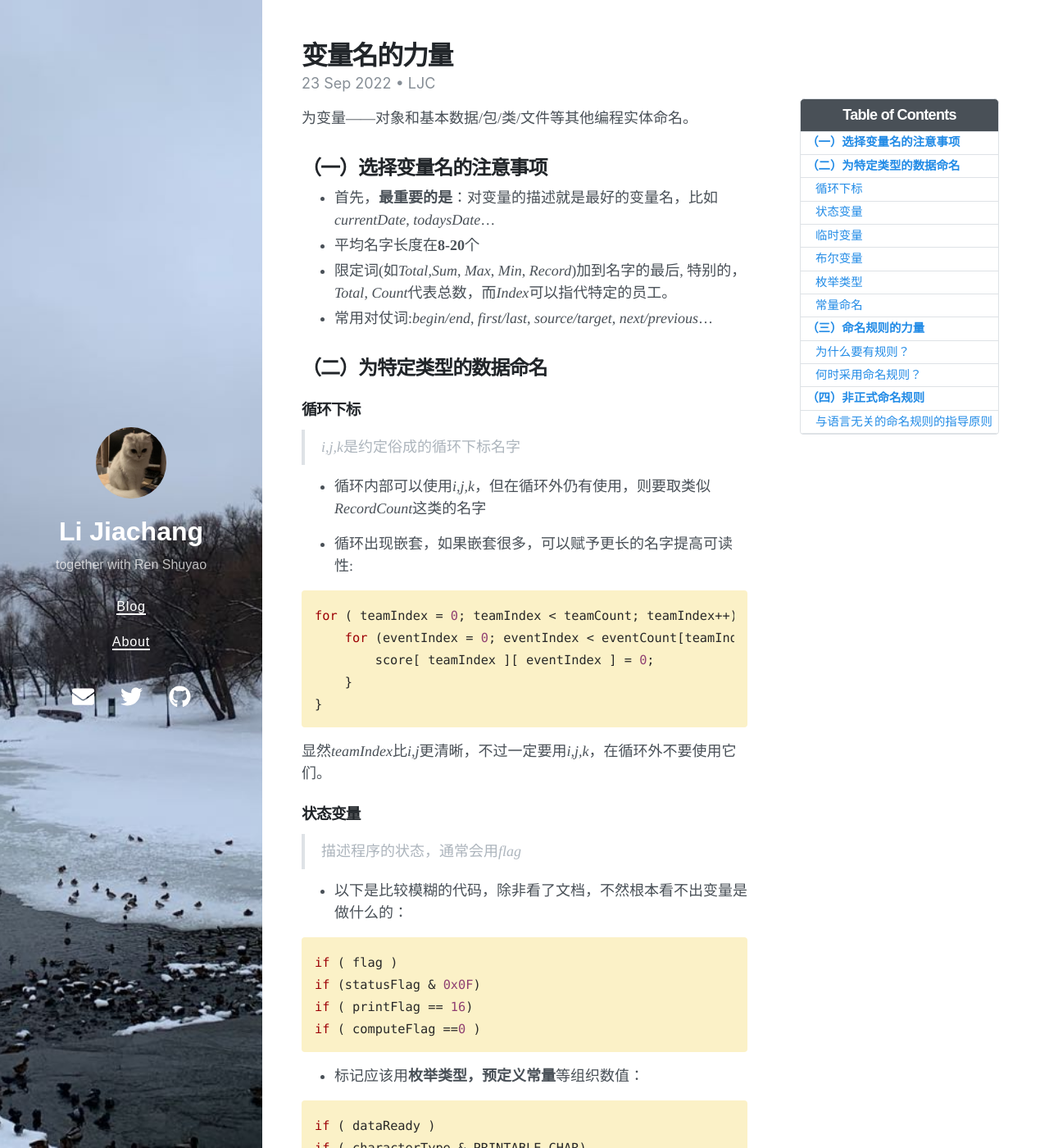
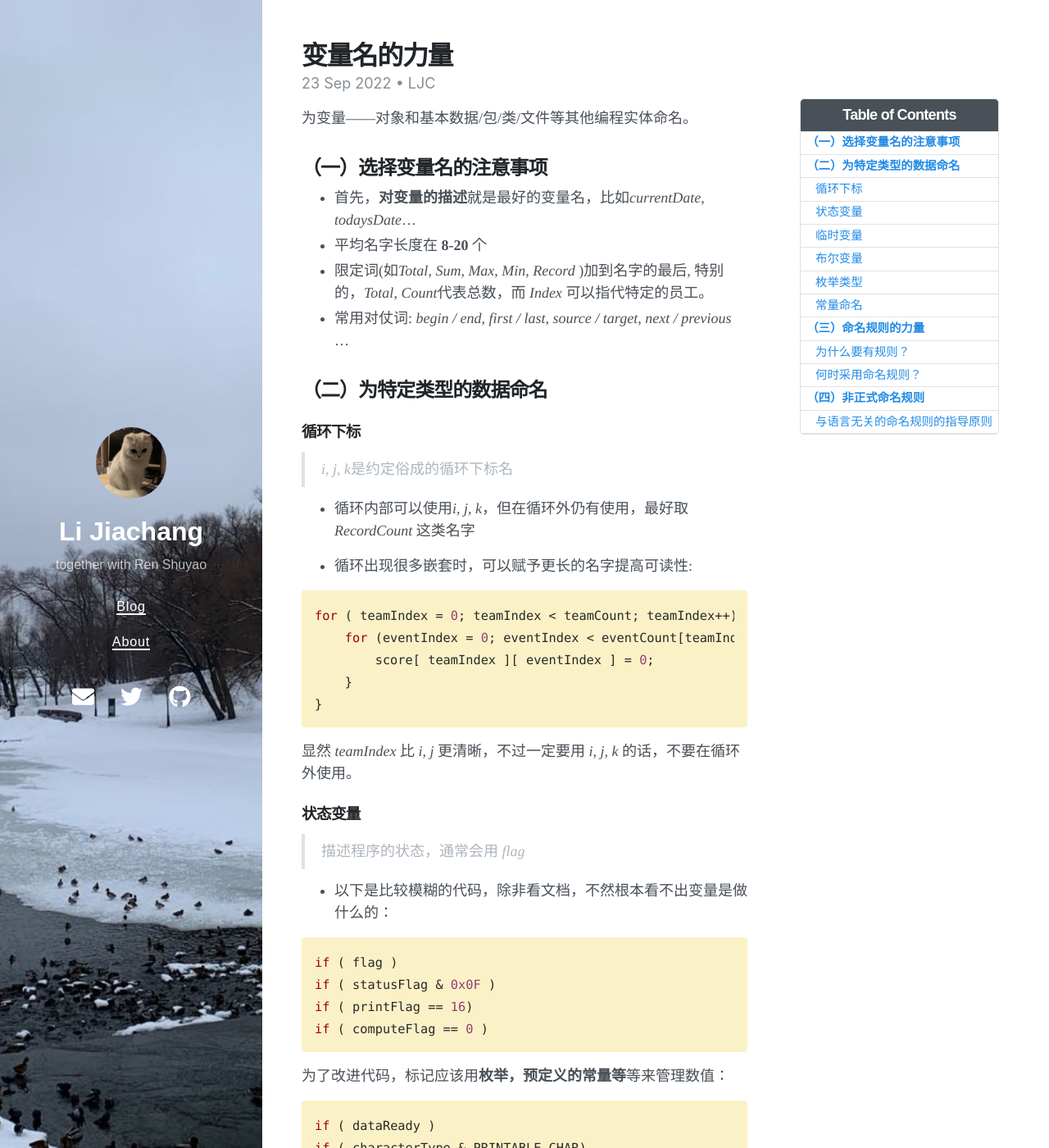
Before and after one commit to Jeremy1Lee/Jeremy1Lee.github.io, a Jekyll site: the page built from _posts/2022-09-22-variable.md, in a window 1280 px wide and 1400 px high. Shown: the whole window at 82% size. Built offline with Jekyll 4.4.1, drawn with Linux system fonts in a browser that asks for light colours; nearby versions of some CDN libraries; some of the changed text lies outside the part shown.

Commit message:
0924/11.31

```diff
--- a/_posts/2022-09-22-variable.md
+++ b/_posts/2022-09-22-variable.md
@@ -12,21 +12,21 @@ toc:  true
 
 ## （一）选择变量名的注意事项
 
-- 首先，**最重要的是**：对变量的描述就是最好的变量名，比如*currentDate*, *todaysDate*...
-- 平均名字长度在**8-20**个
-- 限定词(如*Total*,*Sum*, *Max*, *Min*, *Record*)加到名字的最后, 特别的，*Total*, *Count*代表总数，而*Index*可以指代特定的员工。
-- 常用对仗词:*begin/end*, *first/last*, *source/target*, *next/previous*...
+- 首先，**对变量的描述**就是最好的变量名，比如*currentDate*, *todaysDate*...
+- 平均名字长度在 **8-20** 个
+- 限定词(如*Total*, *Sum*, *Max*, *Min*, *Record* )加到名字的最后, 特别的，*Total*, *Count*代表总数，而 *Index* 可以指代特定的员工。
+- 常用对仗词: *begin / end*, *first / last*, *source / target*, *next / previous* ...
 
 
 ## （二）为特定类型的数据命名
 
 ### 循环下标
 
-> *i,j,k*是约定俗成的循环下标名字
+> *i, j, k*是约定俗成的循环下标名
 
-- 循环内部可以使用*i,j,k*，但在循环外仍有使用，则要取类似*RecordCount*这类的名字
+- 循环内部可以使用*i, j, k*，但在循环外仍有使用，最好取 *RecordCount* 这类名字
 
-- 循环出现嵌套，如果嵌套很多，可以赋予更长的名字提高可读性:
+- 循环出现很多嵌套时，可以赋予更长的名字提高可读性:
 
 {% highlight js %}
 for ( teamIndex = 0; teamIndex < teamCount; teamIndex++){
@@ -35,32 +35,32 @@ for ( teamIndex = 0; teamIndex < teamCount; teamIndex++){
     }
 }
 {% endhighlight %}
-显然*teamIndex*比*i,j*更清晰，不过一定要用*i,j,k*，在循环外不要使用它们。
+显然 *teamIndex* 比 *i, j* 更清晰，不过一定要用 *i, j, k* 的话，不要在循环外使用。
 
 ### 状态变量
 
-> 描述程序的状态，通常会用*flag*
+> 描述程序的状态，通常会用 *flag*
 
-- 以下是比较模糊的代码，除非看了文档，不然根本看不出变量是做什么的：
+- 以下是比较模糊的代码，除非看文档，不然根本看不出变量是做什么的：
 {% highlight js %}
 if ( flag )
-if (statusFlag & 0x0F)
+if ( statusFlag & 0x0F )
 if ( printFlag == 16)
-if ( computeFlag ==0 )
+if ( computeFlag == 0 )
 {% endhighlight %}
 
-- 标记应该用**枚举类型，预定义常量**等组织数值：
+为了改进代码，标记应该用**枚举，预定义的常量等**等来管理数值：
 {% highlight js %}
 if ( dataReady )
 if ( characterType & PRINTABLE_CHAR)
 if ( reportType == ReportType_Annual )
 {% endhighlight %}
 
-- 总之，当你发现你需要猜测某段代码的含义的时候，就该考虑重新为代码命名
+- 总之，当你发现你需要猜测某段代码的含义的时候，就该考虑为变量重新命名；
 
 ### 临时变量
 
-> 临时变量存储计算的中间结果，作为临时占位符，常被赋予*temp, x*这种模糊且缺乏描述性的名字，由于其临时性，程序员会更随意地对待这些变量
+> 临时变量存储计算的中间结果，作为临时占位符，常被赋予 *temp, x* 这种模糊且缺乏描述性的名字。由于其临时性，程序员会更随意地对待这些变量；
 
 {% highlight js %}
 // 例如，求一元二次方程两个根
```
Also changed, not shown: other parts of _posts/2022-09-22-variable.md (+5 -5 lines), _posts/2020-10-02-testing-mathjax.md (+1 -2 lines), _posts/2022-09-22-fibo-search.md (+4 -1 lines), _posts/2022-09-22-hashtable.md (deleted, +0 -17 lines).
